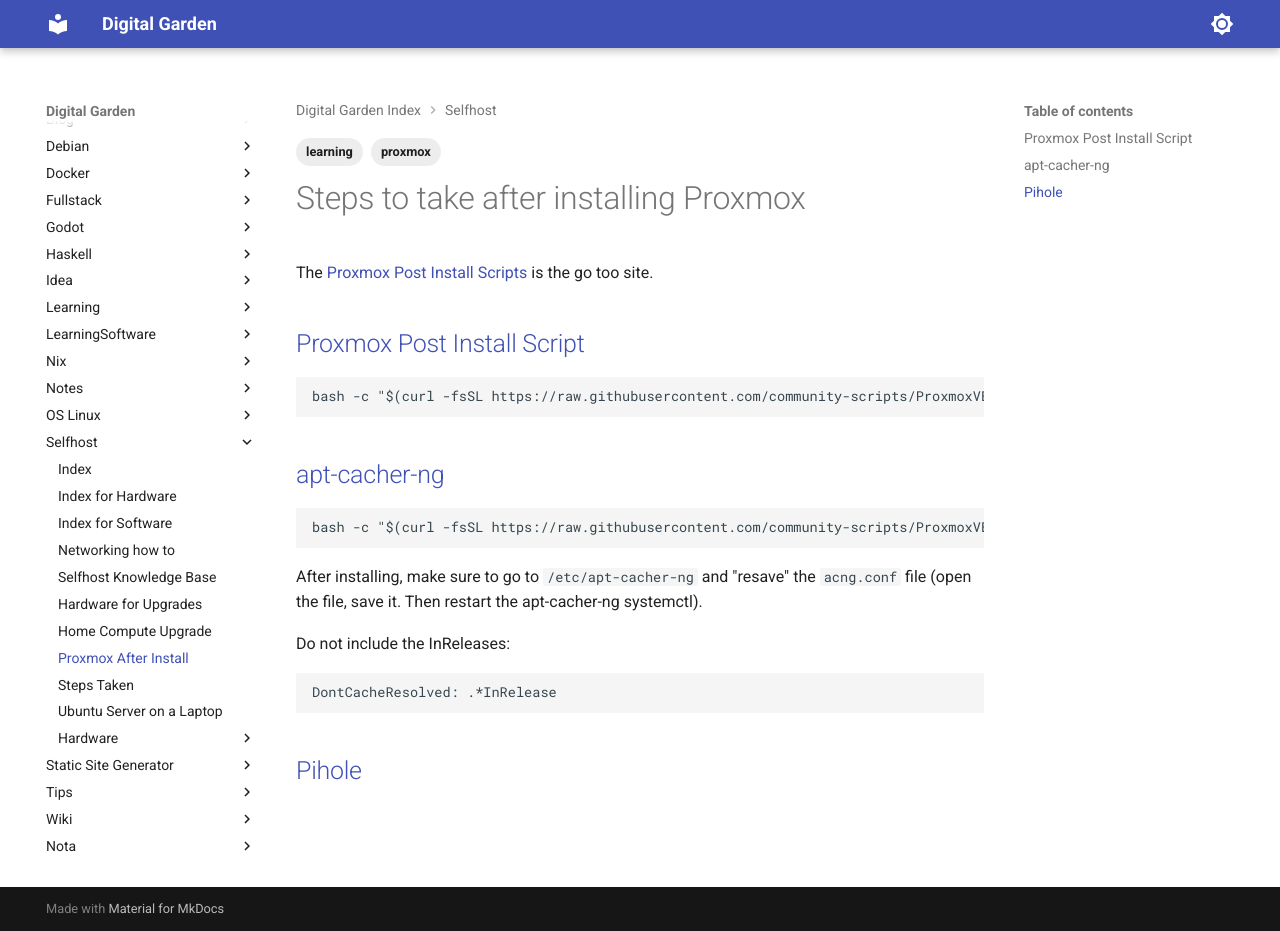
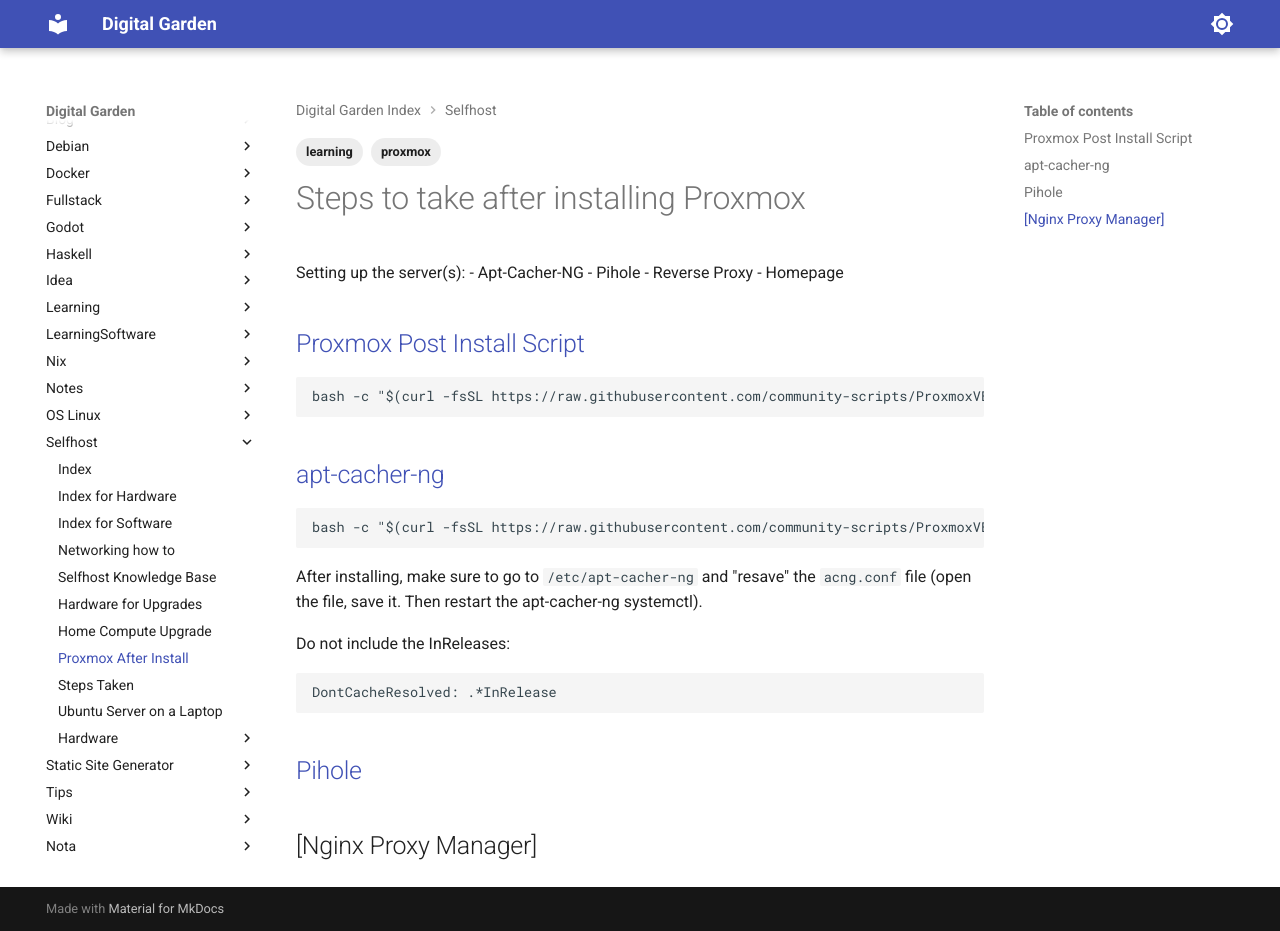
Before and after one commit to jnkk/mkdocs, an MkDocs documentation site: the page built from docs/Selfhost/proxmox.md, in a window 1280 px wide and 931 px high. Built offline with MkDocs 1.6.1 and Material for MkDocs 9.7.7, drawn with Linux system fonts in a browser that asks for light colours.

Commit message:
refactoring

````diff
--- a/docs/Selfhost/proxmox.md
+++ b/docs/Selfhost/proxmox.md
@@ -7,7 +7,12 @@
 
 # Steps to take after installing Proxmox
 
-The [Proxmox Post Install Scripts](https://community-scripts.github.io/ProxmoxVE/) is the go too site.
+Setting up the server(s):
+- Apt-Cacher-NG
+- Pihole
+- Reverse Proxy
+- Homepage
+
 
 ## [Proxmox Post Install Script](https://community-scripts.github.io/ProxmoxVE/scripts?id=post-pve-install)
 
@@ -28,3 +33,5 @@
 DontCacheResolved: .*InRelease
 ```
 ## [Pihole](https://community-scripts.github.io/ProxmoxVE/scripts?id=pihole)
+
+## [Nginx Proxy Manager]
````
Also changed, not shown: docs/Debian/ubuntuserver.md (renamed from docs/Debian/server.md).
